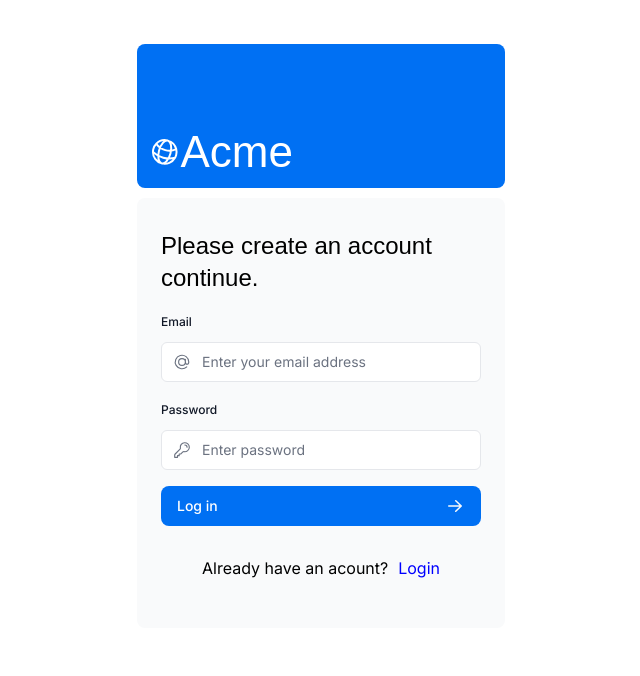
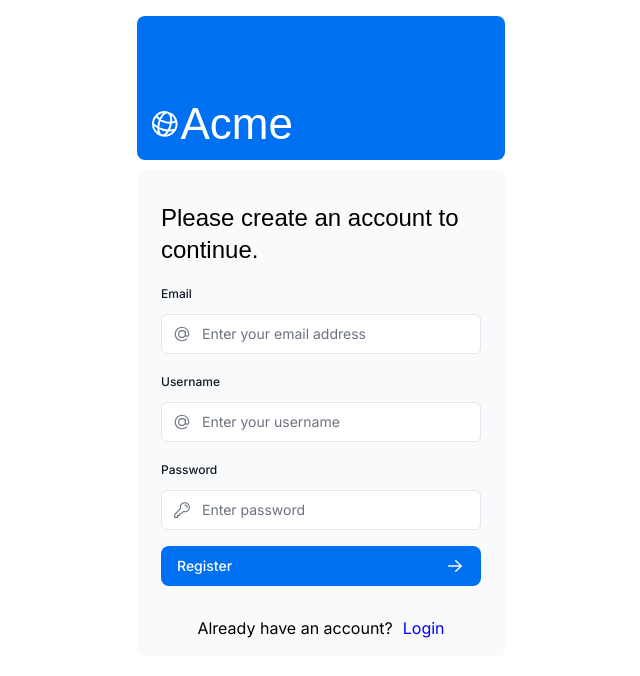
Before and after one commit to samueltexa/nextjs-web-template, a Next.js app: page /screens/register in a window 1280 px wide. Shown: the top 676 px of the page, without its empty margins (319-959 px from the left). Built offline with nearby package versions, Linux system fonts and the light colour scheme; a web font is replaced by a local one.

Commit message:
add functionity for the register form

```diff
--- a/app/forms/register-form.tsx
+++ b/app/forms/register-form.tsx
@@ -1,11 +1,13 @@
 "use client"
+import { useState } from 'react';
 import { lusitana } from '@/app/src/ui/fonts';
 import { useRouter } from 'next/navigation';
+import { collection, addDoc } from 'firebase/firestore';
+import { db } from '@/firebaseConfig'; // Update the path according to your project structure
 import '@/app/styles/styles.css'
 import {
   AtSymbolIcon,
   KeyIcon,
-  ExclamationCircleIcon,
 } from '@heroicons/react/24/outline';
 import { ArrowRightIcon } from '@heroicons/react/20/solid';
 import { Button } from '../src/ui/button';
@@ -13,11 +15,30 @@ import Link from 'next/link';
 
 export default function RegisterForm() {
   const router = useRouter(); // Initialize useRouter
+  const [email, setEmail] = useState('');
+  const [username, setUsername] = useState('');
+  const [password, setPassword] = useState('');
+  const [error, setError] = useState();
+
+  const handleSubmit = async (e: { preventDefault: () => void; }) => {
+    e.preventDefault();
+    try {
+      await addDoc(collection(db, 'Samuel'), {
+        email,
+        username,
+        password,
+      });
+      router.push('/screens/login');
+    } catch (err) {
+      // setError("Failed to create account. Please try again.");
+    }
+  };
+
   return (
-    <form className="space-y-3">
+    <form className="space-y-3" onSubmit={handleSubmit}>
       <div className="flex-1 rounded-lg bg-gray-50 px-6 pb-4 pt-8">
         <h1 className={`${lusitana.className} mb-3 text-2xl`}>
-          Please create an account continue.
+          Please create an account to continue.
         </h1>
         <div className="w-full">
           <div>
@@ -34,6 +55,29 @@ export default function RegisterForm() {
                 type="email"
                 name="email"
                 placeholder="Enter your email address"
+                value={email}
+                onChange={(e) => setEmail(e.target.value)}
+                required
+              />
+              <AtSymbolIcon className="pointer-events-none absolute left-3 top-1/2 h-[18px] w-[18px] -translate-y-1/2 text-gray-500 peer-focus:text-gray-900" />
+            </div>
+          </div>
+          <div>
+            <label
+              className="mb-3 mt-5 block text-xs font-medium text-gray-900"
+              htmlFor="username"
+            >
+              Username
+            </label>
+            <div className="relative">
+              <input
+                className="peer block w-full rounded-md border border-gray-200 py-[9px] pl-10 text-sm outline-2 placeholder:text-gray-500"
+                id="username"
+                type="text"
+                name="username"
+                placeholder="Enter your username"
+                value={username}
+                onChange={(e) => setUsername(e.target.value)}
                 required
               />
               <AtSymbolIcon className="pointer-events-none absolute left-3 top-1/2 h-[18px] w-[18px] -translate-y-1/2 text-gray-500 peer-focus:text-gray-900" />
@@ -53,6 +97,8 @@ export default function RegisterForm() {
                 type="password"
                 name="password"
                 placeholder="Enter password"
+                value={password}
+                onChange={(e) => setPassword(e.target.value)}
                 required
                 minLength={6}
               />
@@ -60,17 +106,15 @@ export default function RegisterForm() {
             </div>
           </div>
         </div>
-        <Button className="mt-4 w-full">
-          Log in <ArrowRightIcon className="ml-auto h-5 w-5 text-gray-50" />
+        <Button type="submit" className="mt-4 w-full">
+          Register <ArrowRightIcon className="ml-auto h-5 w-5 text-gray-50" />
         </Button>
-        <div >
-          <p className='wrapper'>Already have an acount?
-            <Link className='account' href='#' onClick={(e)=>{e.preventDefault(); router.push('/screens/login')}}>Login</Link>
+        <div>
+          <p className='wrapper'>Already have an account?
+            <Link className='account' href='#' onClick={(e) => { e.preventDefault(); router.push('/screens/login') }}>Login</Link>
           </p>
         </div>
-        <div className="flex h-8 items-end space-x-1">
-          {/* Add form errors here */}
-        </div>
+        {error && <div className="text-red-500 mt-2">{error}</div>}
       </div>
     </form>
   );
```
